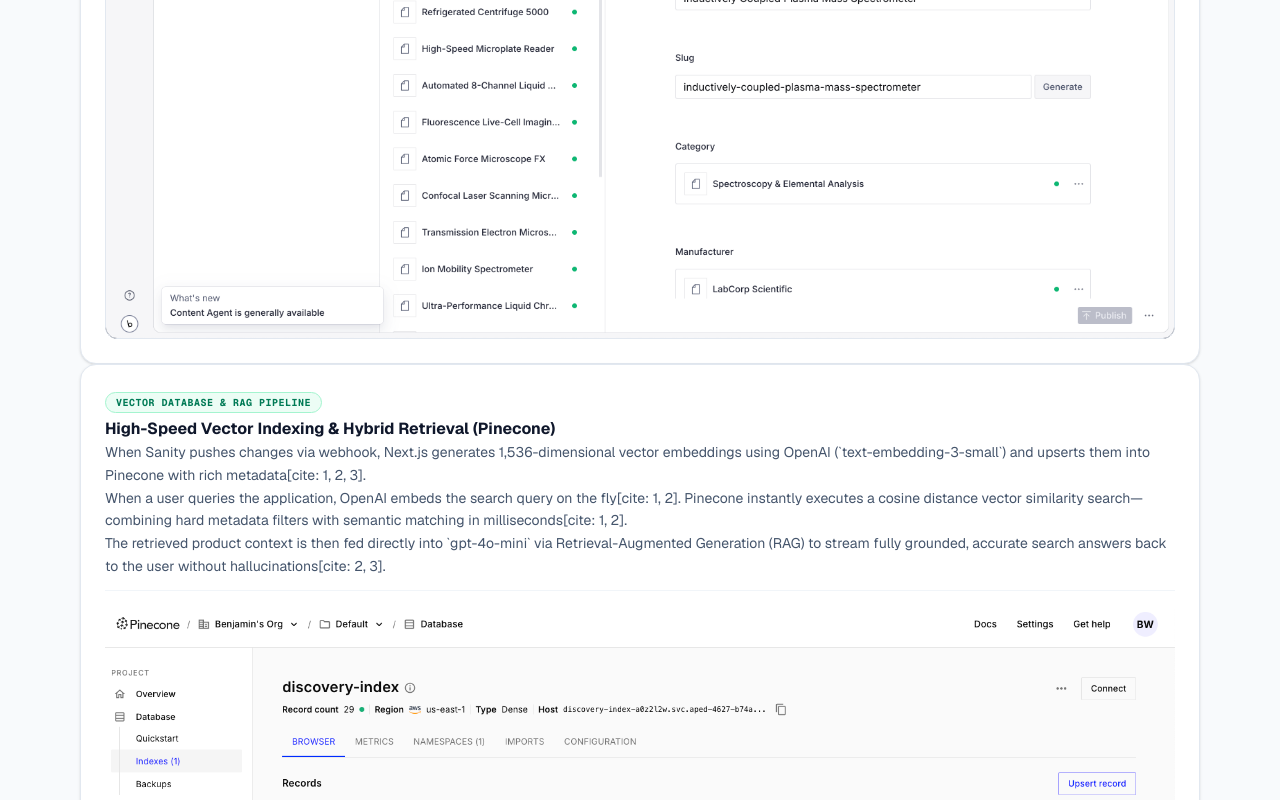
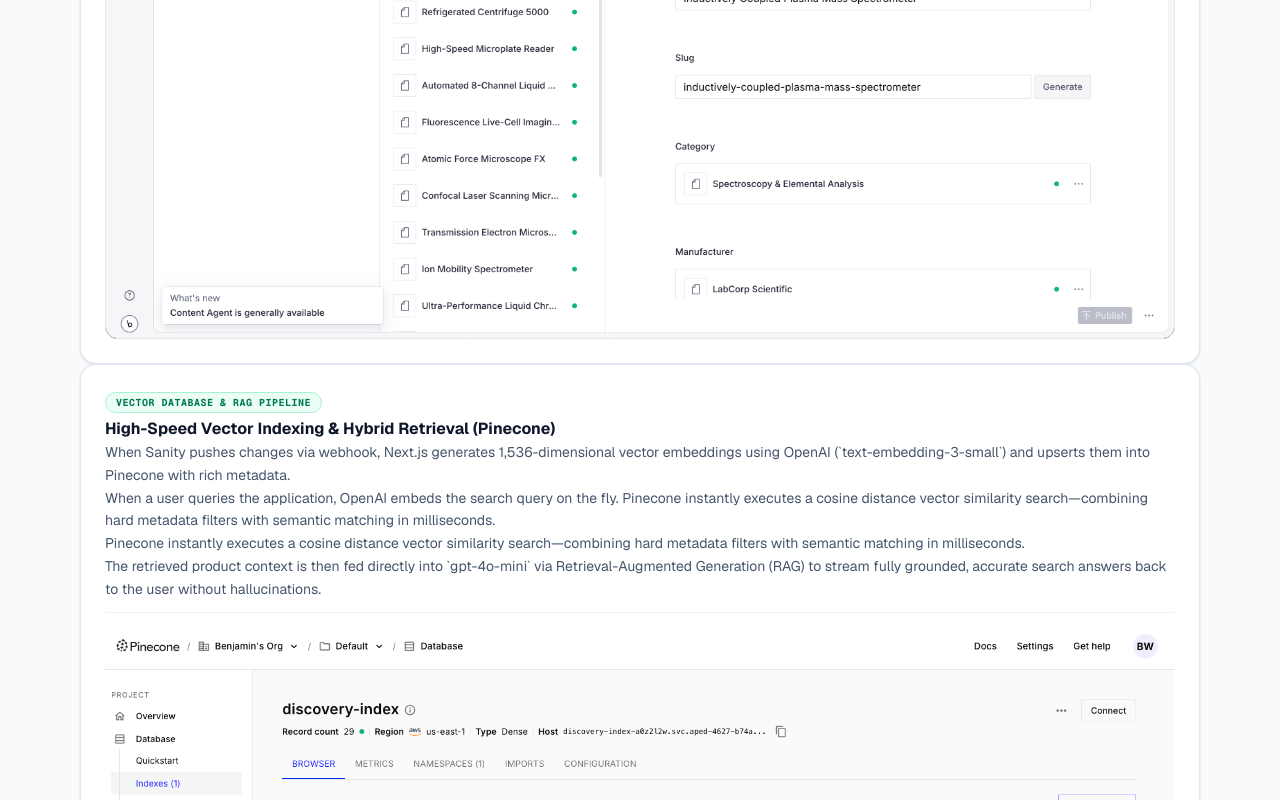
Before and after one commit to bpwhitehouse/discovery-engine, a Next.js app: page /demo in a window 1280 px wide. Shown: the part 1432-2232 px from the top of the page. Built offline with nearby package versions, Linux system fonts and the light colour scheme.

Commit message:
Update DemoClient.tsx - copy change

```diff
--- a/src/app/demo/DemoClient.tsx
+++ b/src/app/demo/DemoClient.tsx
@@ -394,13 +394,16 @@
                 High-Speed Vector Indexing & Hybrid Retrieval (Pinecone)
               </h3>
               <p className="text-sm text-slate-600 leading-relaxed">
-                When Sanity pushes changes via webhook, Next.js generates 1,536-dimensional vector embeddings using OpenAI (`text-embedding-3-small`) and upserts them into Pinecone with rich metadata[cite: 1, 2, 3].
+                When Sanity pushes changes via webhook, Next.js generates 1,536-dimensional vector embeddings using OpenAI (`text-embedding-3-small`) and upserts them into Pinecone with rich metadata.
               </p>
               <p className="text-sm text-slate-600 leading-relaxed">
-                When a user queries the application, OpenAI embeds the search query on the fly[cite: 1, 2]. Pinecone instantly executes a cosine distance vector similarity search—combining hard metadata filters with semantic matching in milliseconds[cite: 1, 2].
+                When a user queries the application, OpenAI embeds the search query on the fly. Pinecone instantly executes a cosine distance vector similarity search—combining hard metadata filters with semantic matching in milliseconds.
               </p>
               <p className="text-sm text-slate-600 leading-relaxed">
-                The retrieved product context is then fed directly into `gpt-4o-mini` via Retrieval-Augmented Generation (RAG) to stream fully grounded, accurate search answers back to the user without hallucinations[cite: 2, 3].
+                Pinecone instantly executes a cosine distance vector similarity search—combining hard metadata filters with semantic matching in milliseconds.
+              </p>
+              <p className="text-sm text-slate-600 leading-relaxed">
+                The retrieved product context is then fed directly into `gpt-4o-mini` via Retrieval-Augmented Generation (RAG) to stream fully grounded, accurate search answers back to the user without hallucinations.
               </p>
             </div>
 
```
